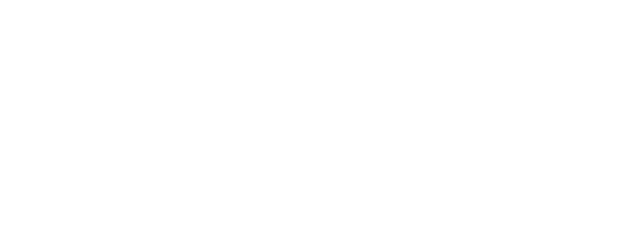
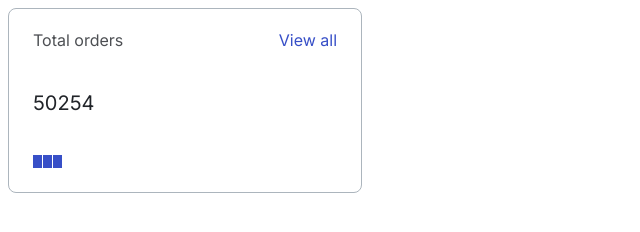
Before and after one commit to js-tasks-ru/htmlcss-20220317_konstantin-cherepanov, a website: page 04-lection2/01-histogram/index.html in a window 1280 px wide. Shown: the whole page, without its empty margins (0-640 px from the left). Drawn offline with Linux system fonts and the light colour scheme.

Commit message:
add part of solution for 04-lection2 01-task

```diff
--- a/04-lection2/01-histogram/histogram.css
+++ b/04-lection2/01-histogram/histogram.css
@@ -0,0 +1,79 @@
+.histogram-card {
+    display: flex;
+    flex-direction: column;
+    align-items: flex-start;
+    width: 354px;
+    height: 185px;
+    background: #FFFFFF;
+    border: 1px solid var(--grey-3);
+    box-sizing: border-box;
+    border-radius: 8px;
+    padding: 19px 24px 24px;
+}
+
+.histogram-title {
+    display: flex;
+    flex-direction: row;
+    justify-content: space-between;
+    align-items: baseline;
+    width: 100%;
+    margin-bottom: 11px;
+}
+
+.text {
+    display: inline-block;
+    margin: 0;
+    padding: 0;
+    font-family: 'Inter';
+    font-style: normal;
+    font-weight: 400;
+    font-size: 16px;
+    line-height: 24px;
+    color: var(--black);
+    opacity: 0.8;
+}
+
+.view-all {
+    display: inline-block;
+    margin: 0;
+    padding: 0;
+    font-family: 'Inter';
+    font-style: normal;
+    font-weight: 400;
+    font-size: 16px;
+    line-height: 24px;
+    color: var(--blue);
+    text-decoration: none;
+}
+
+.view-all:hover {
+    color: var(--purple);
+}
+
+.digital {
+    font-family: 'Inter';
+    font-style: normal;
+    font-weight: 400;
+    font-size: 20px;
+    line-height: 26px;
+    color: var(--black);
+    margin-bottom: 39px;
+}
+
+.sticks {
+    display: flex;
+    flex-direction: row;
+    width: 100%;
+    height: 50px;
+}
+
+.stick {
+    max-height: 100%;
+    width: 9px;
+    background-color: var(--blue);
+    margin-right: 1px;
+}
+
+.stick:last-child {
+    margin-right: 0;
+}
--- a/04-lection2/01-histogram/index.html
+++ b/04-lection2/01-histogram/index.html
@@ -1,11 +1,25 @@
 <!DOCTYPE html>
 <!-- Страница с гистограммой -->
 <html lang="ru">
-    <head>
-        <link rel="stylesheet" href="../../assets/css/main.css">
-        <link rel="stylesheet" href="./histogram.css">
-    </head>
-    <body>
 
-    </body>
+<head>
+    <link rel="stylesheet" href="../../assets/css/main.css">
+    <link rel="stylesheet" href="./histogram.css">
+</head>
+
+<body>
+    <div class="histogram-card">
+        <div class="histogram-title">
+            <p class="text">Total orders</p>
+            <a href="#" class="view-all">View all</a>
+        </div>
+        <h4 class="digital">50254</h4>
+        <div class="sticks">
+            <div class="stick"></div>
+            <div class="stick"></div>
+            <div class="stick"></div>
+        </div>
+    </div>
+</body>
+
 </html>
```
